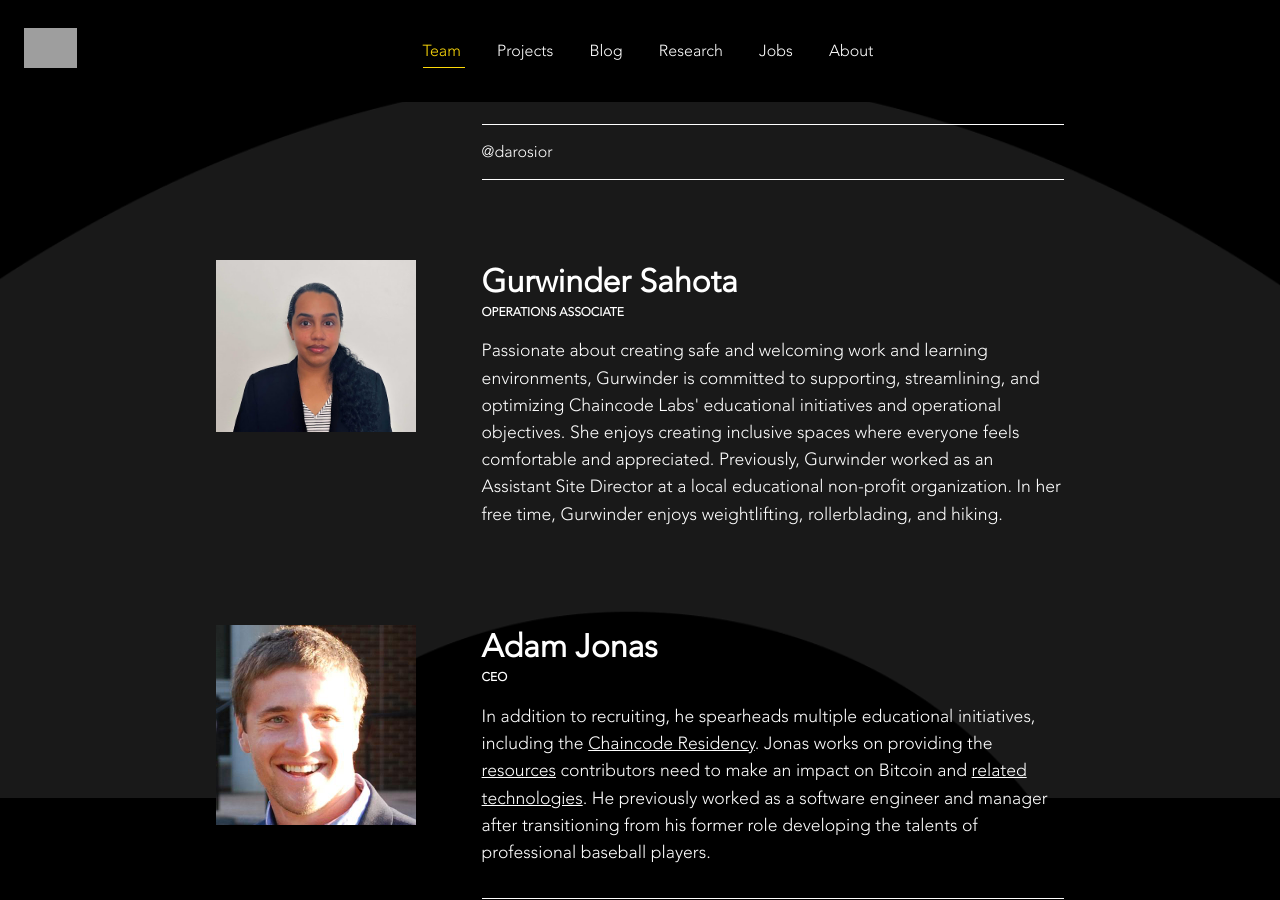
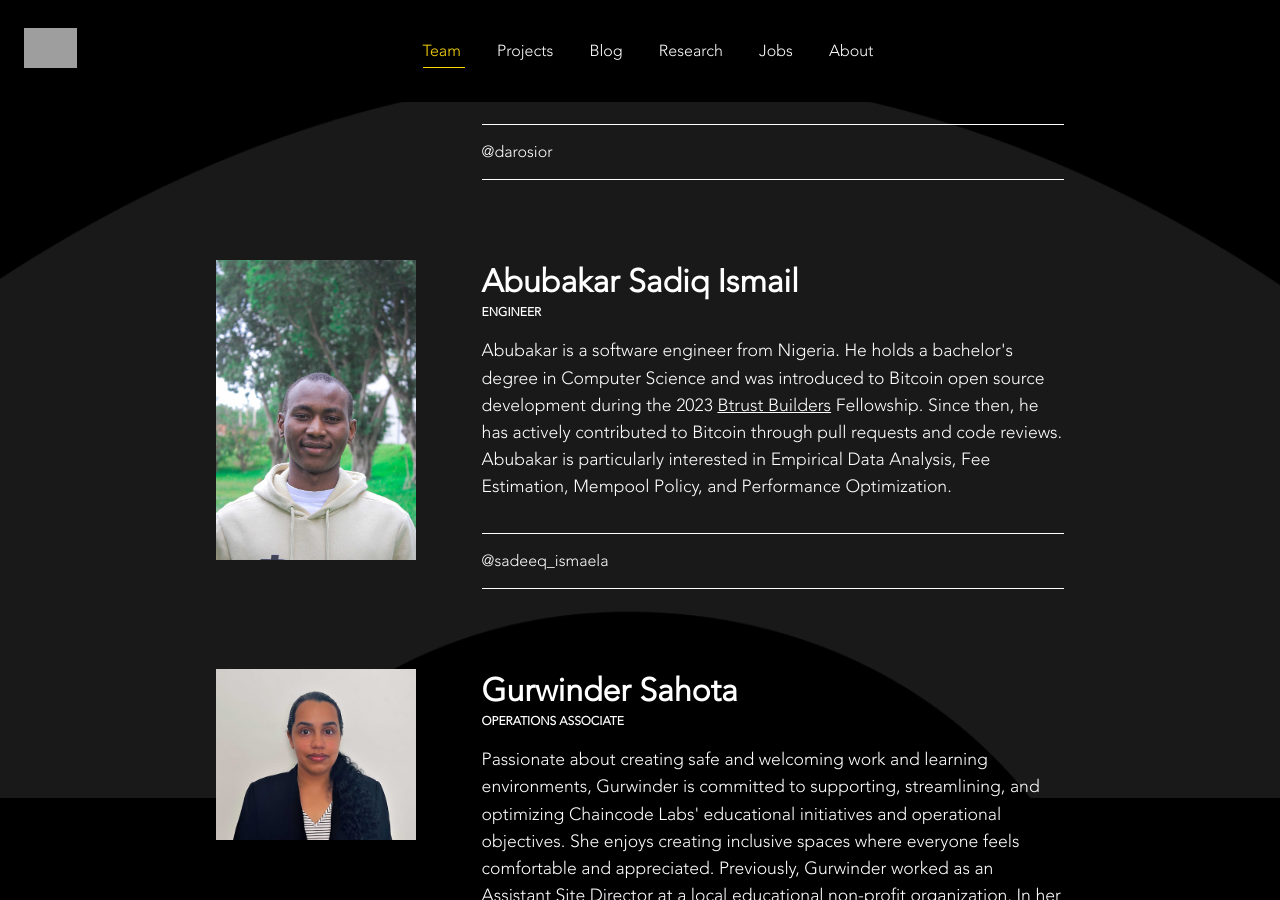
Before and after one commit to furszy/chaincodelabs.github.io, a Jekyll site: the page built from team.html, in a window 1280 px wide and 900 px high, scrolled down 4602 px. Built offline with Jekyll 4.4.1, drawn with Linux system fonts in a browser that asks for light colours; grey boxes are pictures that could not be loaded.

Commit message:
doc: add abubakar's bio

```diff
--- a/_data/team.yml
+++ b/_data/team.yml
@@ -73,6 +73,13 @@
   link: https://twitter.com/darosior
   image: assets/images/antoine.jpg
   alt: Picture of Antoine Poinsot
+- name: Abubakar Sadiq Ismail
+  title: Engineer
+  description: Abubakar is a software engineer from Nigeria. He holds a bachelor's degree in Computer Science and was introduced to Bitcoin open source development during the 2023 <a href="https://www.btrust.tech/builders" target="_blank">Btrust Builders</a> Fellowship. Since then, he has actively contributed to Bitcoin through pull requests and code reviews. Abubakar is particularly interested in Empirical Data Analysis, Fee Estimation, Mempool Policy, and Performance Optimization.
+  social: "@sadeeq_ismaela"
+  link: https://twitter.com/sadeeq_ismaela
+  image: assets/images/abubakar.jpg
+  alt: Picture of Abubakar
 - name: Gurwinder Sahota
   title: Operations Associate
   description: Passionate about creating safe and welcoming work and learning environments, Gurwinder is committed to supporting, streamlining, and optimizing Chaincode Labs' educational initiatives and operational objectives. She enjoys creating inclusive spaces where everyone feels comfortable and appreciated. Previously, Gurwinder worked as an Assistant Site Director at a local educational non-profit organization. In her free time, Gurwinder enjoys weightlifting, rollerblading, and hiking.
```
Also changed, not shown: assets/images/abubakar.jpg (added).
